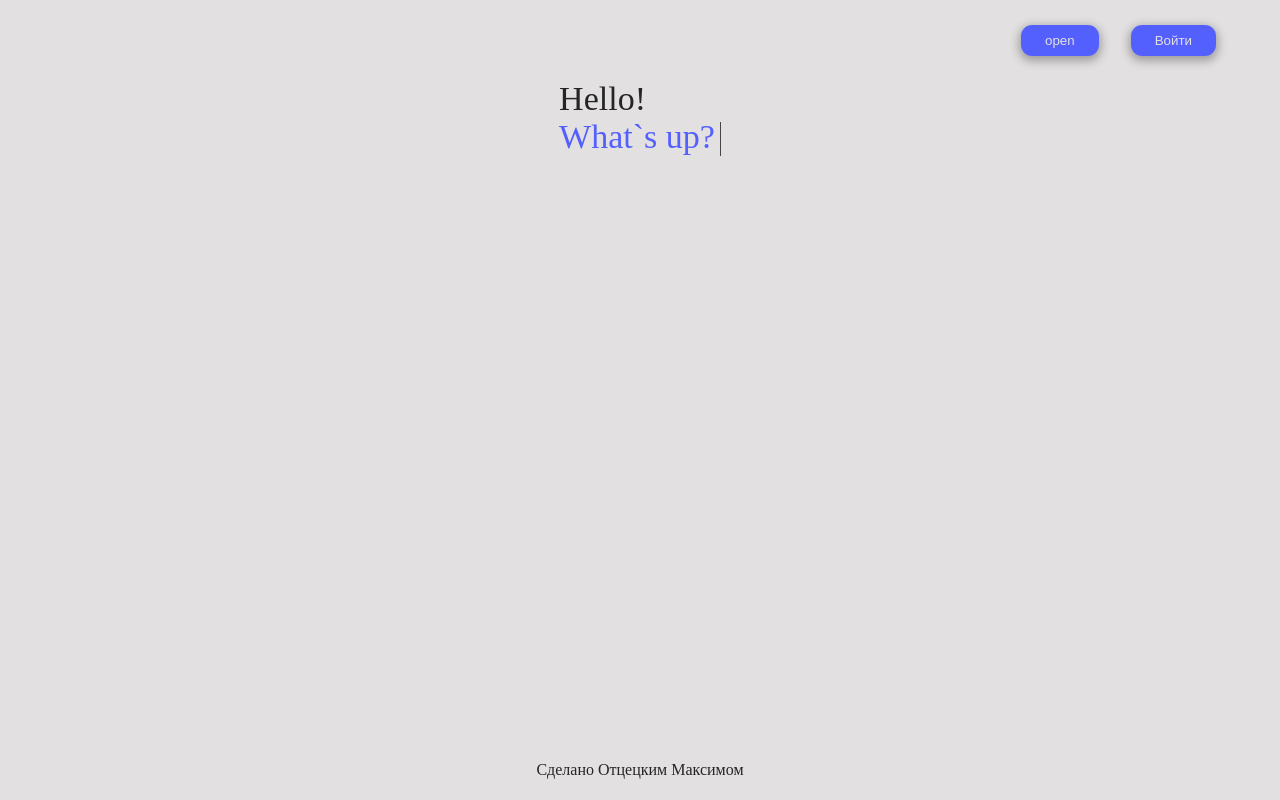
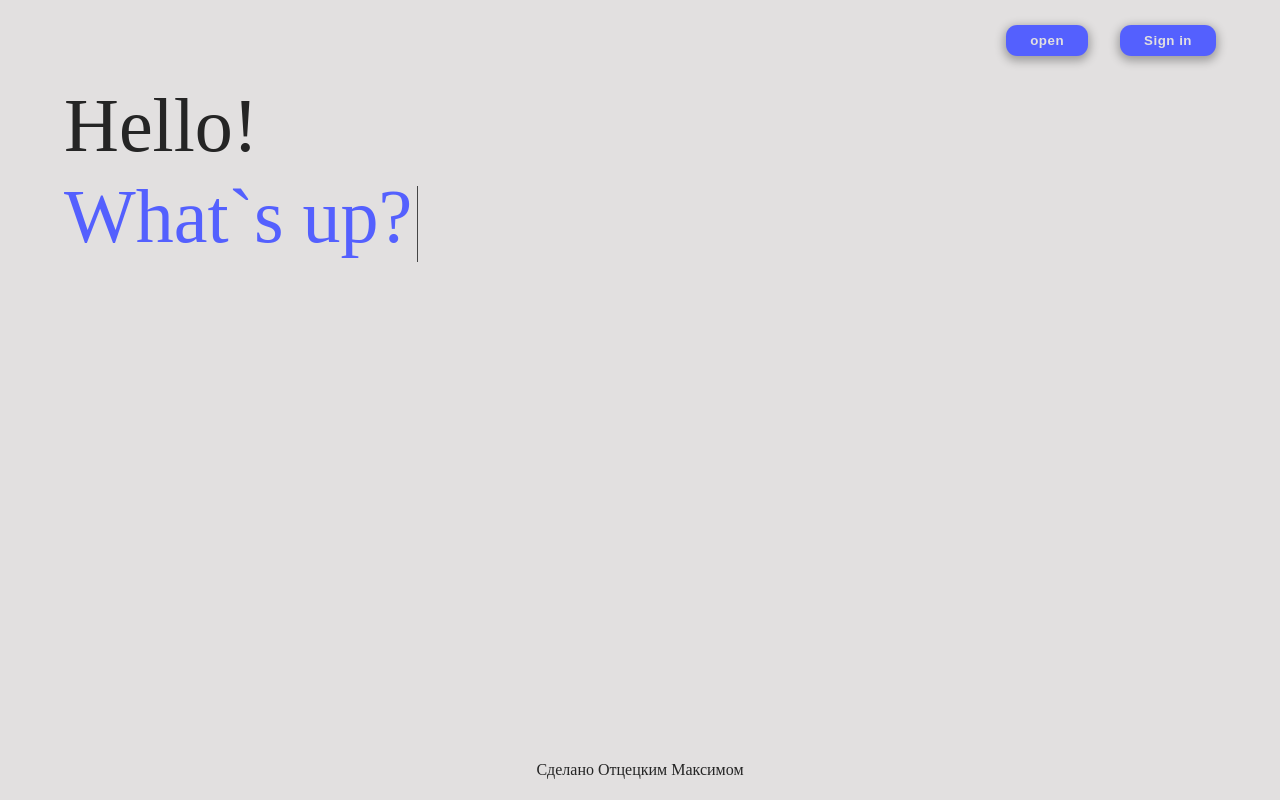
Before and after one commit to Maksim-Attsetski/test-ezrababait, a React (Create React App) app in the folder client/: page / in a window 1280 px wide. Built offline with nearby package versions, Linux system fonts and the light colour scheme; no server answers.

Commit message:
add btn to home page

```diff
--- a/client/src/UI/Button/Button.module.scss
+++ b/client/src/UI/Button/Button.module.scss
@@ -9,6 +9,8 @@
   box-shadow: 0px 3px 10px 2px rgba(0, 0, 0, 0.3);
   transition: all linear 0.2s;
   color: $white;
+  font-weight: 600;
+  letter-spacing: 0.5px;
 
   &:hover {
     box-shadow: 0px 2px 7px 1px rgba(0, 0, 0, 0.2);
--- a/client/src/navigation/types.ts
+++ b/client/src/navigation/types.ts
@@ -5,4 +5,5 @@ export enum routeNames {
     // auth
     Auth = '/auth',
     // public
+    Deeds = '/deeds'
 }
--- a/client/src/pages/HomePage.tsx
+++ b/client/src/pages/HomePage.tsx
@@ -1,11 +1,14 @@
 import { useAnimationText } from 'hooks';
 import React, { FC, memo } from 'react';
-import { AnimateTitle } from 'widgets/Home';
+import { AnimateTitle, OpenDeeds } from 'widgets/Home';
 
 const HomePage: FC = () => {
   return (
     <div className='container'>
       <AnimateTitle />
+      <br />
+      <br />
+      <OpenDeeds />
     </div>
   );
 };
--- a/client/src/widgets/App/components/App.scss
+++ b/client/src/widgets/App/components/App.scss
@@ -13,6 +13,7 @@
 .container {
   max-width: clamp(300px, 90vw, 1240px);
   margin: 0 auto;
+  width: 100%;
 }
 
 body {
--- a/client/src/widgets/Home/components/AnimateTitle/AnimateTitle.module.scss
+++ b/client/src/widgets/Home/components/AnimateTitle/AnimateTitle.module.scss
@@ -1,9 +1,10 @@
 @import 'shared/all.scss';
 
-$fontSize: calc(3vmin + 10px);
+$fontSize: calc(7vmin + 20px);
 
 .title {
   font-size: $fontSize;
+  line-height: 1.2;
   &.main {
     color: $main;
   }
--- /dev/null
+++ b/client/src/widgets/Home/components/OpenDeeds/index.tsx
@@ -0,0 +1,25 @@
+import { useAuth } from 'hooks';
+import { routeNames } from 'navigation/types';
+import React, { FC, memo } from 'react';
+import { useNavigate } from 'react-router-dom';
+import { Button } from 'UI';
+import s from './OpenDeeds.module.scss';
+
+interface IProps {}
+
+const OpenDeeds: FC<IProps> = () => {
+  const navigate = useNavigate();
+  const { isAuth } = useAuth();
+
+  return (
+    <div>
+      {isAuth && (
+        <Button
+          onClick={() => navigate(routeNames.Auth)}
+          text={'Open Good deeds'}
+        />
+      )}
+    </div>
+  );
+};
+export default memo(OpenDeeds);
--- a/client/src/widgets/Home/index.ts
+++ b/client/src/widgets/Home/index.ts
@@ -1,3 +1,4 @@
 import AnimateTitle from './components/AnimateTitle';
+import OpenDeeds from './components/OpenDeeds';
 
-export { AnimateTitle }
+export { OpenDeeds, AnimateTitle }
--- a/client/src/widgets/Layout/Header/index.tsx
+++ b/client/src/widgets/Layout/Header/index.tsx
@@ -30,7 +30,10 @@ const _Header: FC<IProps> = ({ setIsOpen, isOpen }) => {
             onClick={() => setIsOpen(!isOpen)}
             text={isOpen ? 'close' : 'open'}
           />
-          <Button onClick={onBurgerClick} text={isAuth ? 'Выйти' : 'Войти'} />
+          <Button
+            onClick={onBurgerClick}
+            text={isAuth ? 'Logout' : 'Sign in'}
+          />
         </div>
       </div>
     </div>
```
